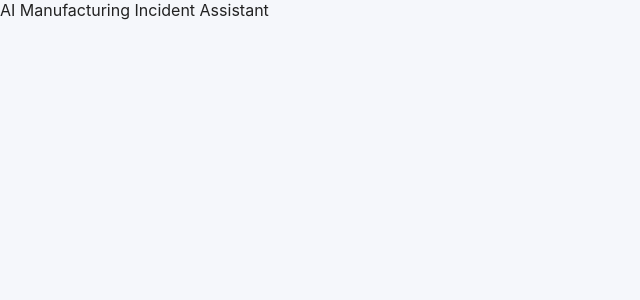
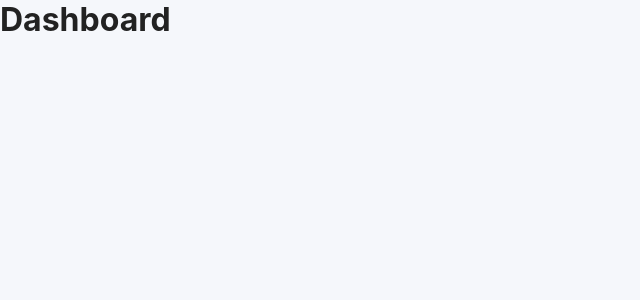
Before and after one commit to sumayyakowser/ai-manufacturing-incident-assistant, a React (Vite) app in the folder frontend/: page / in a window 1280 px wide. Shown: the top 300 px of the page, without its empty margins (0-640 px from the left). Built offline with nearby package versions, Linux system fonts and the light colour scheme.

Commit message:
feat(frontend): configure React Router

```diff
--- a/frontend/src/routes/AppRouter.tsx
+++ b/frontend/src/routes/AppRouter.tsx
@@ -1,8 +1,15 @@
+import { BrowserRouter, Routes, Route } from "react-router-dom";
+
 function AppRouter() {
   return (
-    <div>
-      AI Manufacturing Incident Assistant
-    </div>
+    <BrowserRouter>
+      <Routes>
+        <Route path="/" element={<h1>Dashboard</h1>} />
+        <Route path="/login" element={<h1>Login</h1>} />
+        <Route path="/register" element={<h1>Register</h1>} />
+        <Route path="/incidents" element={<h1>Incidents</h1>} />
+      </Routes>
+    </BrowserRouter>
   );
 }
 
```
